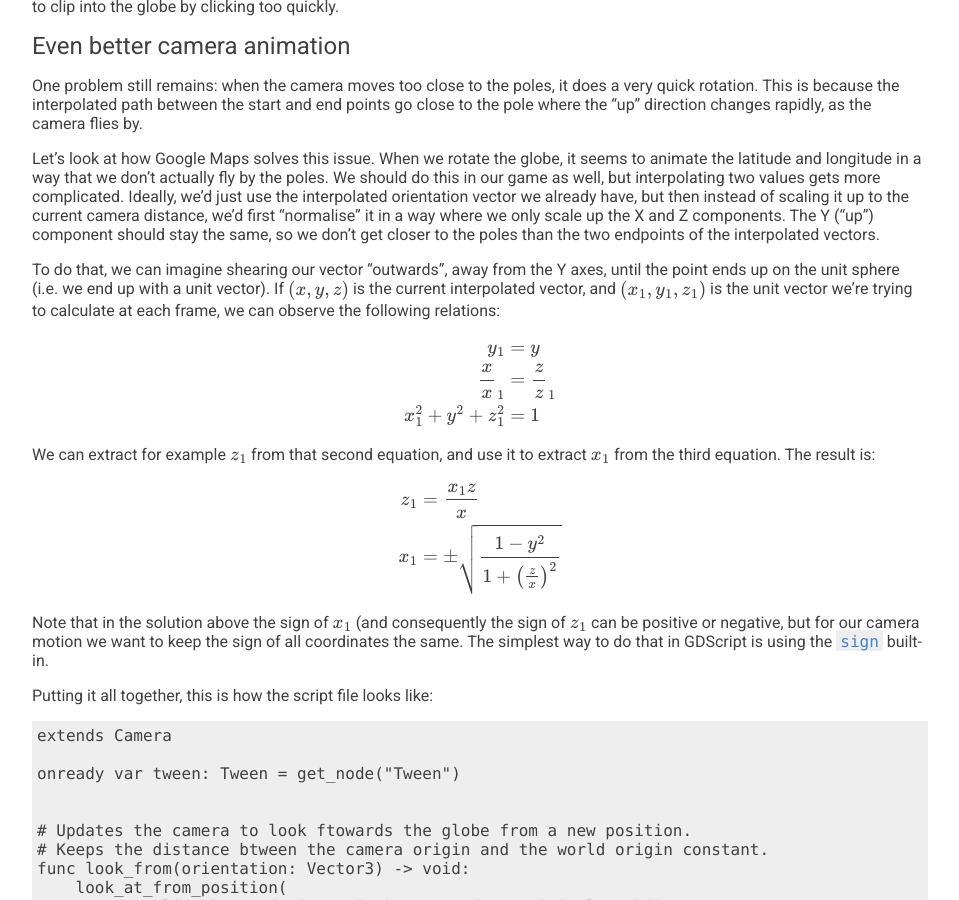
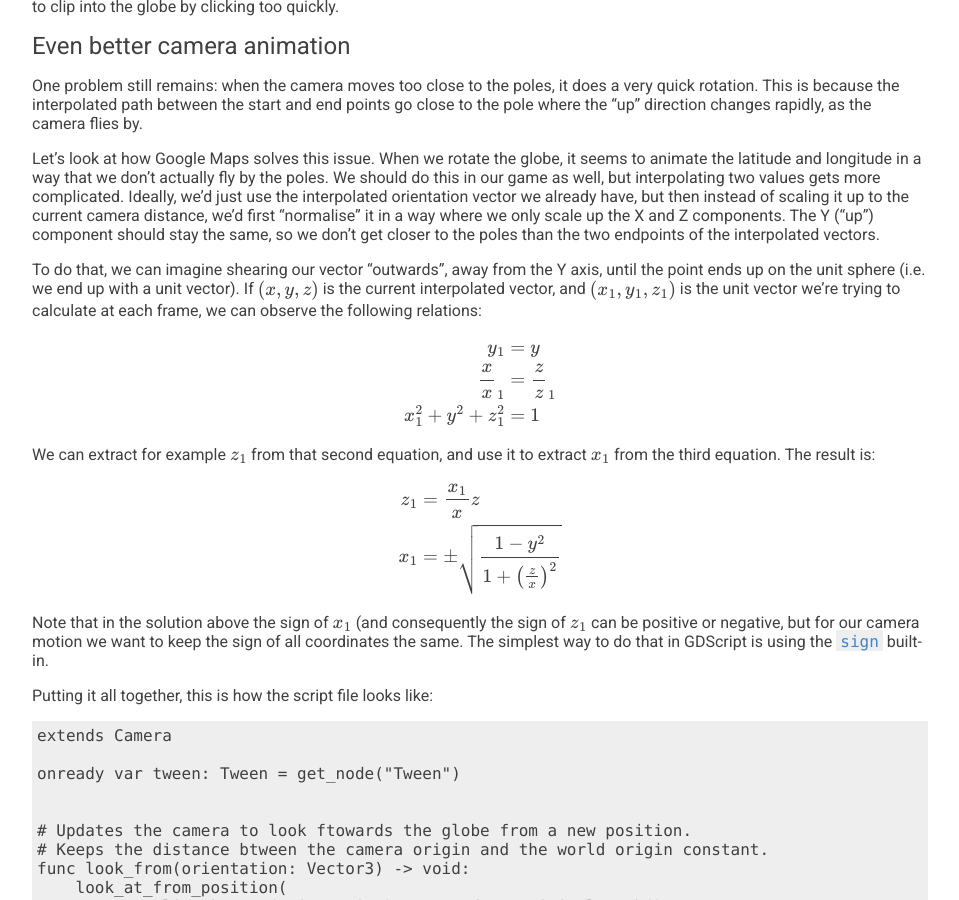
Before and after one commit to attilaolah/attilaolah.github.io, a Jekyll site: the page built from _posts/2021-11-11-rotating-earth-in-godot-3-4.md, in a window 1280 px wide and 900 px high, scrolled down 6228 px. Shown: the whole window, without its empty margins (168-1127 px from the left). Built offline with Jekyll 4.4.1, drawn with Linux system fonts in a browser that asks for light colours; formulas are drawn with MathJax 3.

Commit message:
Fix a typo.

```diff
--- a/_posts/2021-11-11-rotating-earth-in-godot-3-4.md
+++ b/_posts/2021-11-11-rotating-earth-in-godot-3-4.md
@@ -273,7 +273,7 @@ don't get closer to the poles than the two endpoints of the interpolated
 vectors.
 
 To do that, we can imagine shearing our vector "outwards", away from the Y
-axes, until the point ends up on the unit sphere (i.e. we end up with a unit
+axis, until the point ends up on the unit sphere (i.e. we end up with a unit
 vector).  If \\((x, y, z)\\) is the current interpolated vector, and \\((x_1,
 y_1, z_1)\\) is the unit vector we're trying to calculate at each frame, we can
 observe the following relations:
@@ -291,7 +291,7 @@ extract \\(x_1\\) from the third equation. The result is:
 
 $$
 \begin{align}
-    z_1 &= \frac {x_1z} x \\
+    z_1 &= \frac {x_1} x z \\
     x_1 &= \pm \sqrt {\frac {1 - y^2} {1 + \left( \frac z x \right)^2}}
 \end{align}
 $$
```
